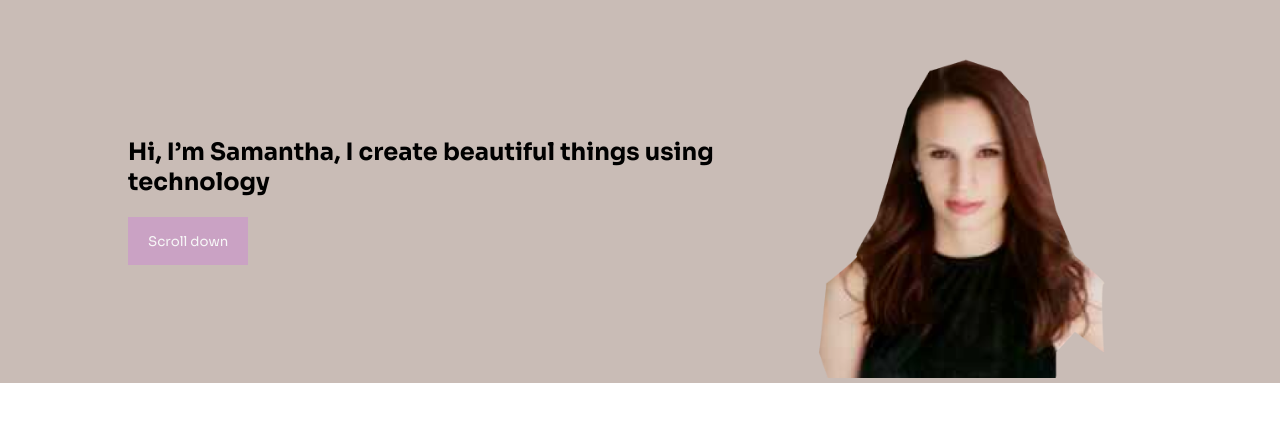
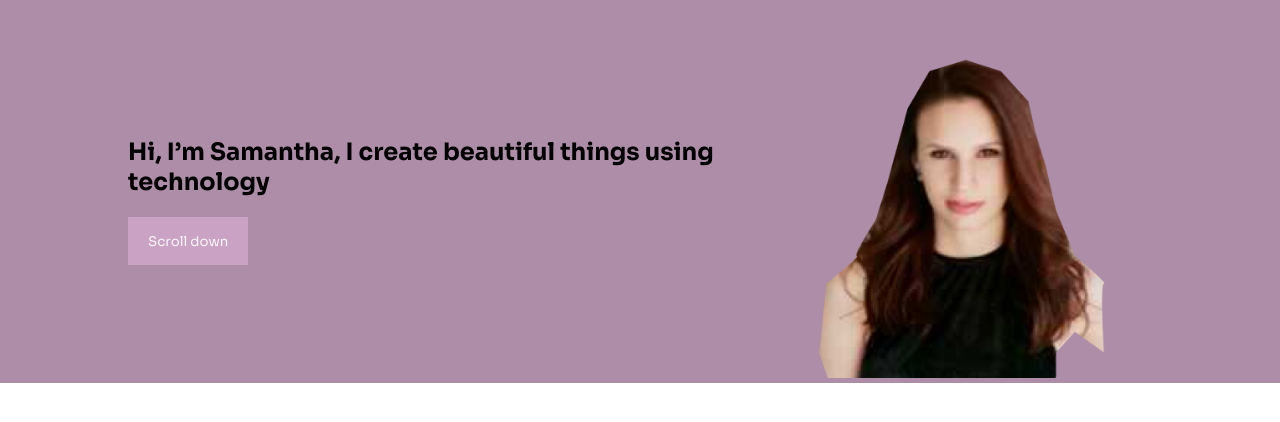
Before and after one commit to scallicutt/portfolio-html, a plain HTML site: page index.html in a window 1280 px wide. Drawn offline with Linux system fonts and the light colour scheme.

Commit message:
changing background

```diff
--- a/assets/css/home.css
+++ b/assets/css/home.css
@@ -4,7 +4,7 @@
 .home-banner {
   display: flex;
   align-items: center;
-  background: #c9bcb6;
+  background: #ad8da8;
 }
 
 .home-banner__text {
```
